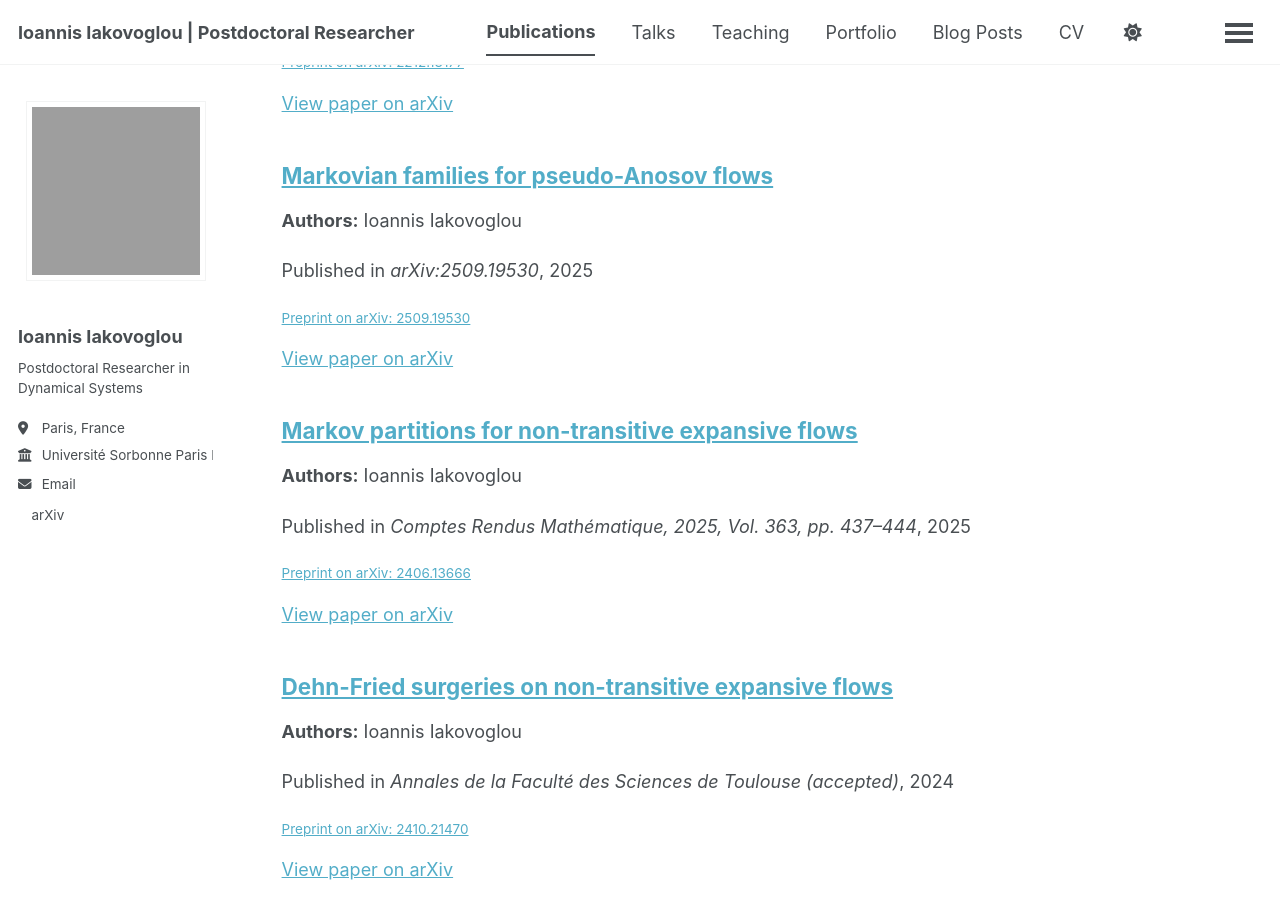
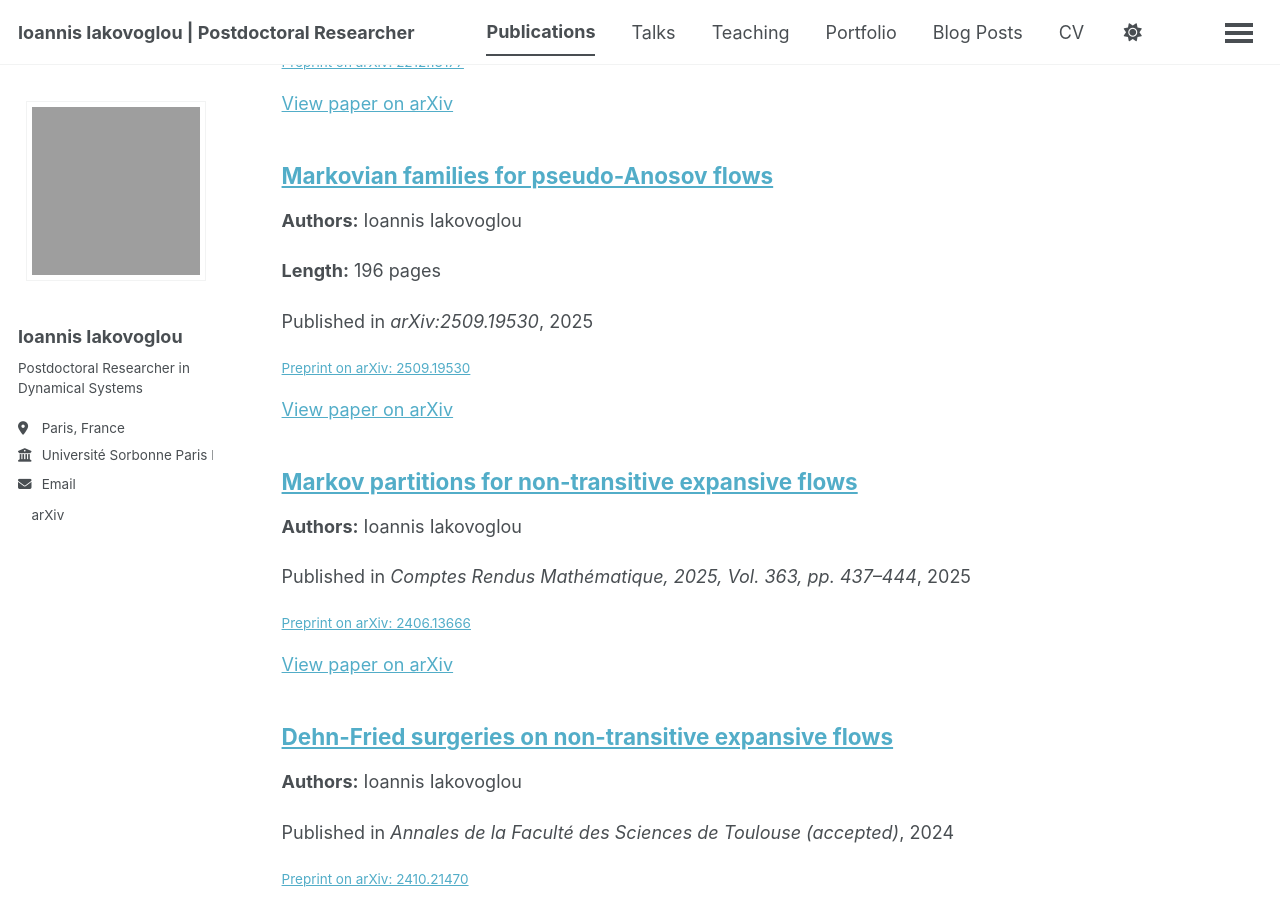
Before and after one commit to ioannisiakovoglou/ioannisiakovoglou.github.io, a Jekyll site: the page built from _pages/publications.html, in a window 1280 px wide and 900 px high, scrolled down 359 px. Built offline with Jekyll 4.4.1, drawn with Linux system fonts in a browser that asks for light colours; a script bundle is joined from its source files by our own code; a style sheet for code colours, icons or effects is not loaded.

Commit message:
Add page count to pseudo-Anosov flows publication
Added page count to the publication metadata.

```diff
--- a/_publications/pseudoanosovcase.md
+++ b/_publications/pseudoanosovcase.md
@@ -1,6 +1,7 @@
 ---
 title: "Markovian families for pseudo-Anosov flows"
 authors: "Ioannis Iakovoglou"
+pages: "196 pages"
 collection: publications
 category: manuscripts
 permalink: /publication/markovian-families
```
